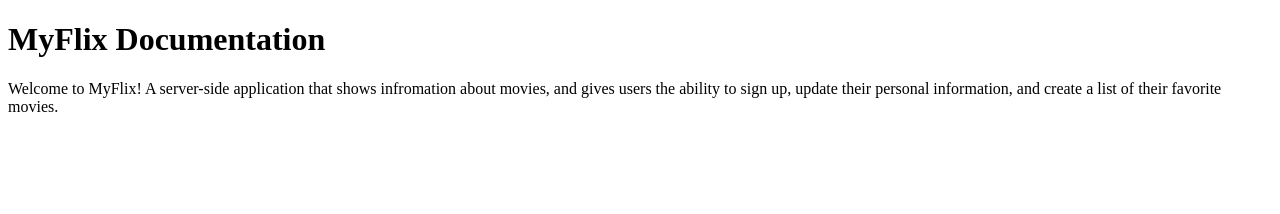
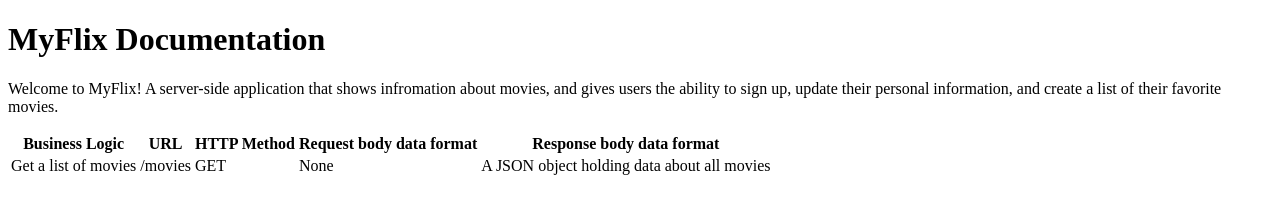
Before and after one commit to MichaelHagler/movie_api, a website: page public/documentation.html in a window 1280 px wide. Drawn offline with Linux system fonts and the light colour scheme.

Commit message:
table for endpoints and requests

```diff
--- a/public/documentation.html
+++ b/public/documentation.html
@@ -15,5 +15,22 @@
     and create a list of their favorite movies.
   </p>
 
+  <table>
+    <tr>
+      <th>Business Logic</th>
+      <th>URL</th>
+      <th>HTTP Method</th>
+      <th>Request body data format</th>
+      <th>Response body data format</th>
+    </tr>
+    <tr>
+      <td>Get a list of movies</td>
+      <td>/movies</td>
+      <td>GET</td>
+      <td>None</td>
+      <td>A JSON object holding data about all movies</td>
+    </tr>
+  </table>
+
 </body>
 </html>
```
